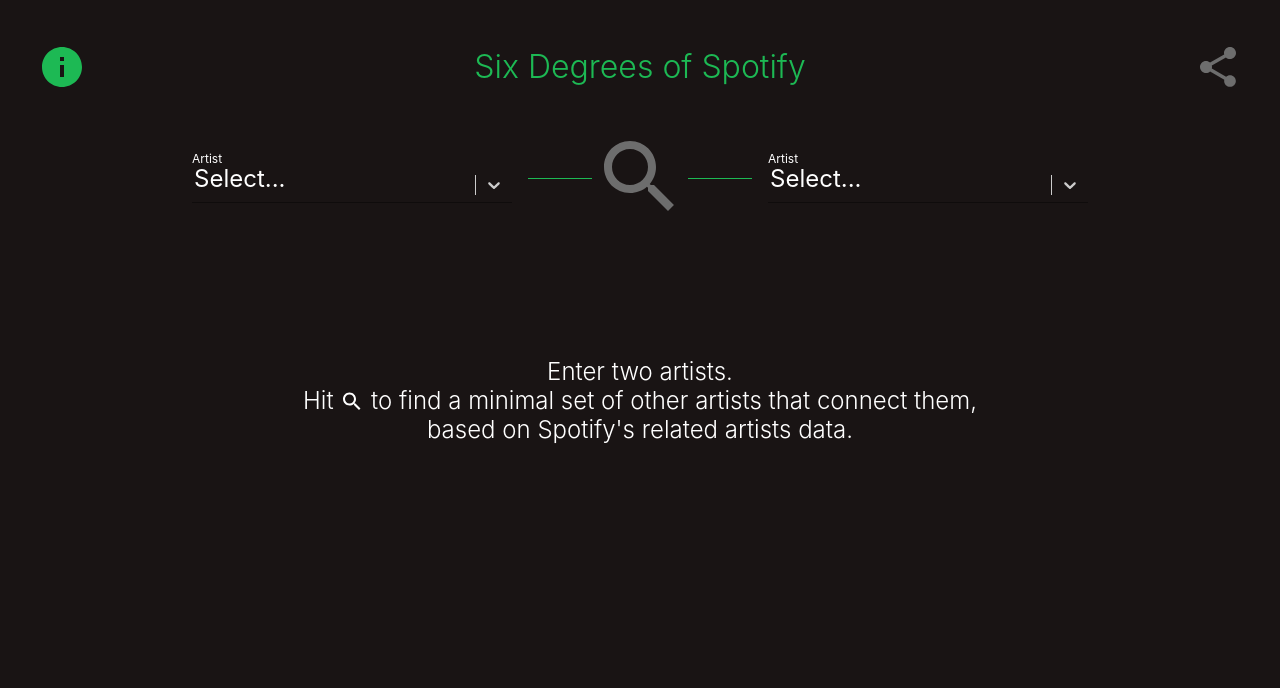
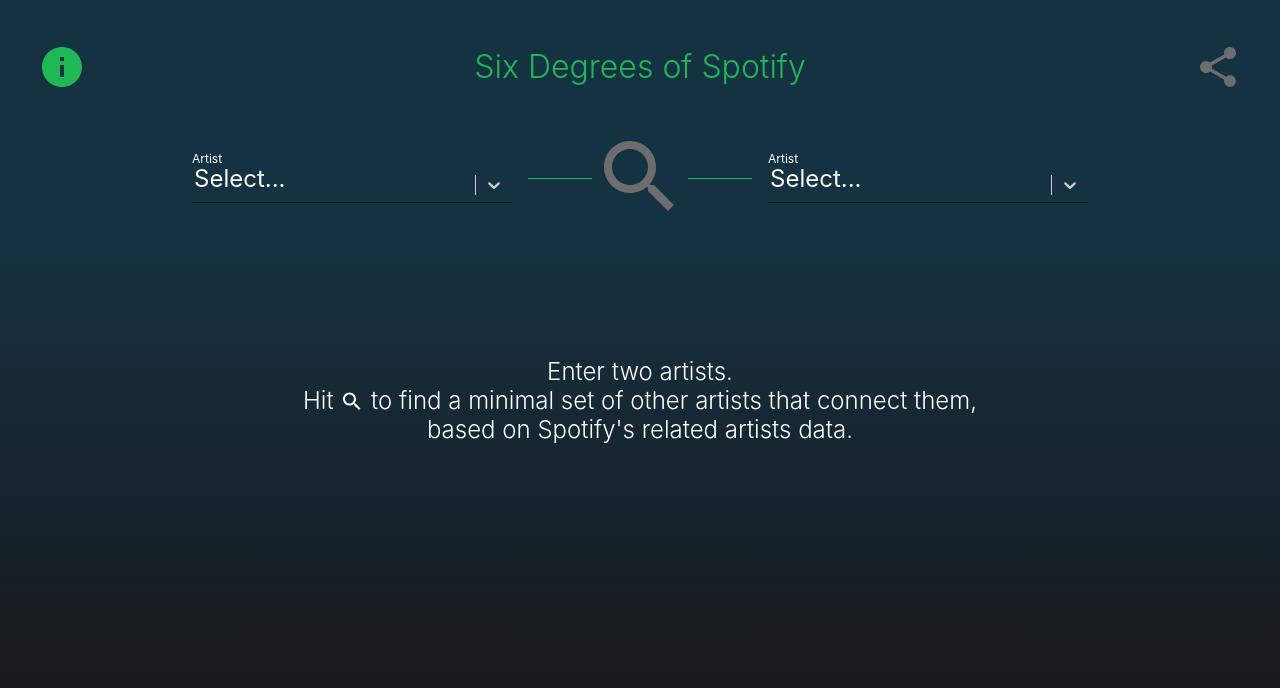
Before and after one commit to sshamaiengar/six-degrees-of-spotify-app, a React (Create React App) app: page / in a window 1280 px wide. Shown: the top 688 px of the page. Built offline with nearby package versions, Linux system fonts and the light colour scheme.

Commit message:
Fixed center cards overflow issue. Added some styling and gradient background.

```diff
--- a/src/App.css
+++ b/src/App.css
@@ -1,8 +1,21 @@
 html, body, #root {
-    background: #191414;
+    /*background: #191414;*/
+    background: rgb(25,20,20);
+    background: -moz-linear-gradient(0deg, rgba(25,20,20,1) 0%, rgba(21,50,67,1) 73%, rgba(0,212,255,1) 153243%) fixed;
+    background: -webkit-linear-gradient(0deg, rgba(25,20,20,1) 0%, rgba(21,50,67,1) 73%, rgba(0,212,255,1) 153243%) fixed;
+    background: linear-gradient(0deg, rgba(25,20,20,1) 0%, rgba(21,50,67,1) 73%, rgba(0,212,255,1) 153243%) fixed;
+    filter: progid:DXImageTransform.Microsoft.gradient(startColorstr="#191414",endColorstr="#00d4ff",GradientType=1);
     width:100%;
     height:100%;
+    overscroll-behavior: none;
+    /*overflow: hidden;*/
     /*text-align: center;*/
+}
+
+body {
+    margin: 0;
+    background-repeat: no-repeat;
+    background-attachment: fixed;
 }
 
 h1, h2, h3 {
@@ -89,7 +102,7 @@
     display: flex;
     z-index: 1;
     flex-flow: row nowrap;
-    height:100%;
+    height: auto;
     overflow-x: scroll;
     -webkit-overflow-scrolling: touch;
     justify-content: start;
@@ -98,18 +111,6 @@
     margin-right: 2%;
     flex-grow: 3;
     box-sizing: border-box;
-    background: #191414 no-repeat;
-    background-image:
-            -webkit-radial-gradient(0 50%, farthest-side, rgba(255,255,255,0.2), rgba(255,255,255,0)),
-            -webkit-radial-gradient(100% 50%, farthest-side, rgba(255,255,255,0.2), rgba(255,255,255,0));
-    background-image:
-            -o-radial-gradient(0 50%, farthest-side, rgba(255,255,255,0.2), rgba(255,255,255,0)),
-            -o-radial-gradient(100% 50%, farthest-side, rgba(255,255,255,0.2), rgba(255,255,255,0));
-    background-image:
-            radial-gradient(farthest-side at 0 50%, rgba(255,255,255,0.2), rgba(255,255,255,0)),
-            radial-gradient(farthest-side at 100% 50%, rgba(255,255,255,0.2), rgba(255,255,255,0));
-    background-position: 0 0, 100% 0;
-    background-size: 1rem 100%;
 }
 
 .scrollContainer .card:not(:last-child) {
@@ -136,25 +137,6 @@
     -ms-flex: 1 0 auto;
     flex: 1 0 auto;
     height:100%;
-}
-
-/*.scrollContainer::after {*/
-/*    left:calc(100%);*/
-/*}*/
-
-.scrollContainer::before {
-    max-width: 2rem;
-    background: -webkit-gradient(linear,left top, right top,from(#191414),color-stop(50%, #191414),to(rgba(25,20,20,0)));
-    background: -webkit-linear-gradient(left,#191414,#191414 50%,rgba(25,20,20,0));
-    background: -o-linear-gradient(left,#191414,#191414 50%,rgba(25,20,20,0));
-    background: linear-gradient(to right,#191414,#191414 50%,rgba(25,20,20,0));
-}
-
-.scrollContainer::after {
-    background: -webkit-gradient(linear,left top, right top,from(rgba(25,20,20,0)),color-stop(50%, #191414),to(#191414));
-    background: -webkit-linear-gradient(left,rgba(25,20,20,0),#191414 50%,#191414);
-    background: -o-linear-gradient(left,rgba(25,20,20,0),#191414 50%,#191414);
-    background: linear-gradient(to right,rgba(25,20,20,0),#191414 50%,#191414);
 }
 
 .loadingIndicator {
--- a/src/components/ArtistCard.css
+++ b/src/components/ArtistCard.css
@@ -4,7 +4,6 @@
     min-width: 280px;
     z-index: 0;
     flex-grow: 1;
-
 }
 
 img {
--- a/src/components/ArtistCard.js
+++ b/src/components/ArtistCard.js
@@ -48,7 +48,7 @@
 
     return (
 
-        <Card className={classes.card + " card"}>
+        <Card className={classes.card + " card"} elevation={8}>
             <CardActionArea onClick={handleExpandClick}>
                 <CardContent>
                     <Typography variant="h5" component="h2" color='inherit'>
--- a/src/components/Info.js
+++ b/src/components/Info.js
@@ -78,7 +78,7 @@
                         <li><h3><strong>Max degrees of separation:</strong> {stats.max_degrees_path.degrees} (
                             {outputConnectionLink(stats.max_degrees_path)}
                             )</h3></li>
-                        <li><h3><strong>Average degrees of separation:</strong> {stats.mean_degrees}</h3></li>
+                        <li><h3><strong>Average degrees of separation:</strong> {stats.mean_degrees.toFixed(1)}</h3></li>
                         <li><h3><strong>Most searched artists: </strong>
                             {stats.top_artists.map((artist, i) => (artist.name + (i < stats.top_artists.length - 1 ? ", " : "")) )}
                         </h3></li>
```
